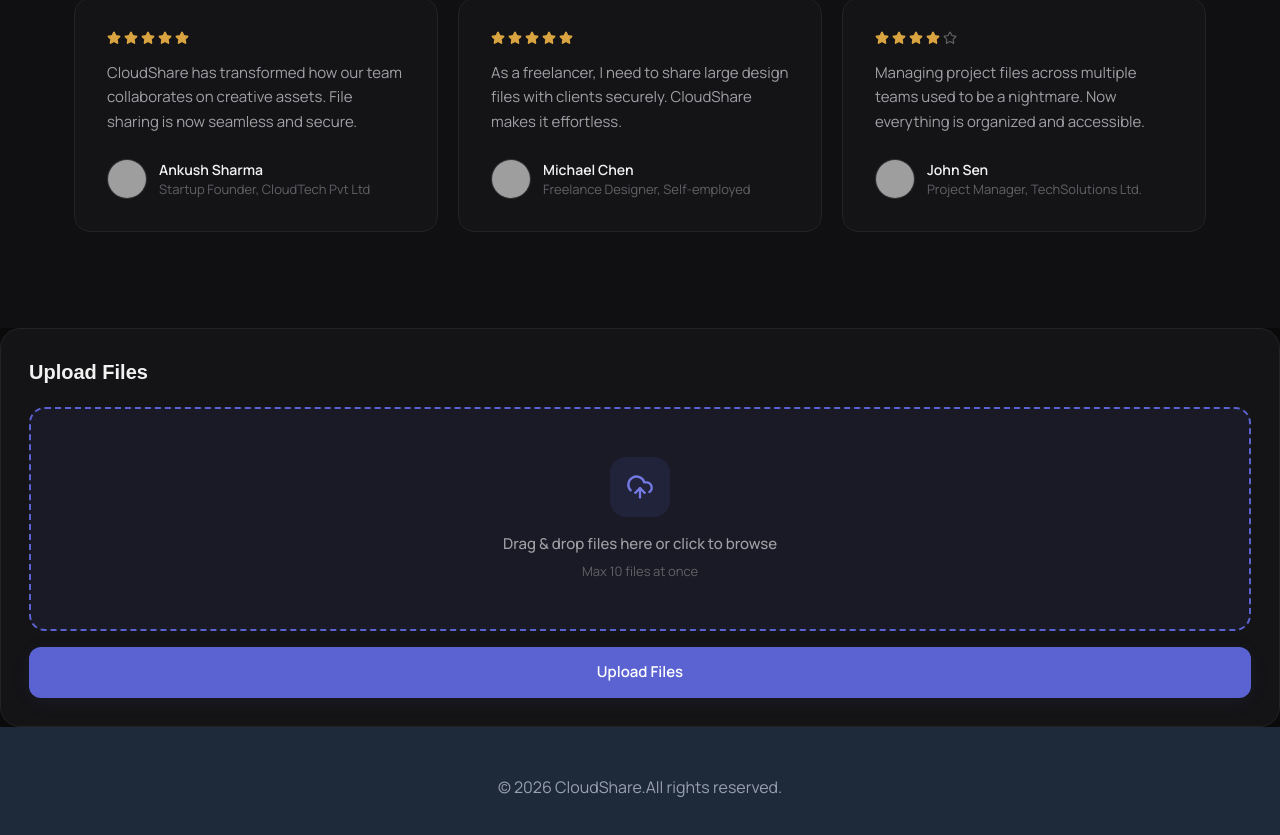
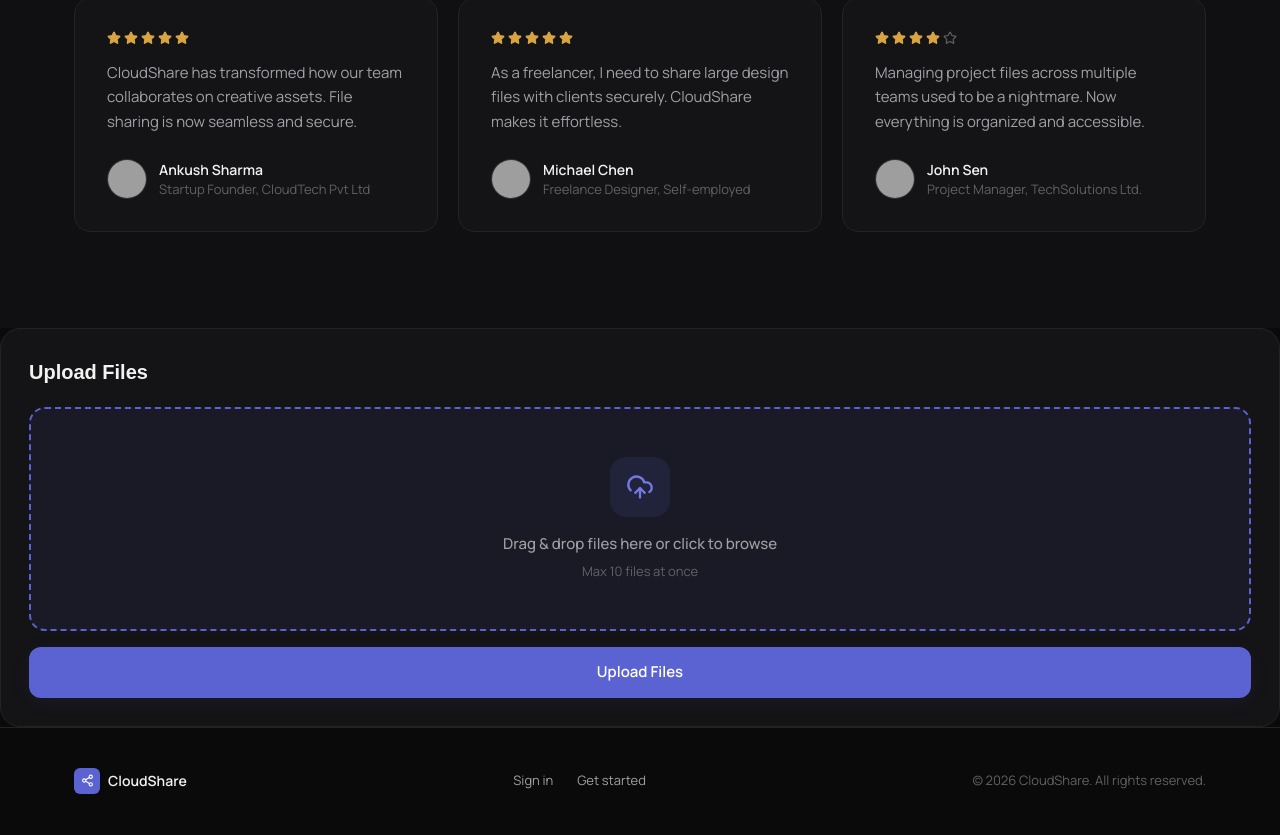
Before and after one commit to ankushsharma00869-sys/CloudShare, a React (Vite) app: page / in a window 1280 px wide. Shown: the part 3300-4135 px from the top of the page. Built offline with nearby package versions, Linux system fonts and the light colour scheme; grey boxes are pictures that could not be loaded.

Commit message:
Update FooterSection.jsx

```diff
--- a/src/component/landing/FooterSection.jsx
+++ b/src/component/landing/FooterSection.jsx
@@ -1,19 +1,27 @@
 import React from 'react'
+import { Share2Icon } from 'lucide-react';
+import { Link } from 'react-router-dom';
 
-const Footer = () => {
+const FooterSection = () => {
   return (
-    <footer className="bg-gray-800">
-    <div className="max-w-7xl mx-auto py-12 px-4 sm:px-6 lg:px-8">
-     <div className="text-center">
-      <p className="text-base text-gray-400">
-        &copy; 2026 CloudShare.All rights reserved.
-      </p>
-     </div>
+    <footer style={{ background: 'var(--bg-base)', borderTop: '1px solid var(--border)' }}>
+      <div style={{ maxWidth: '1180px', margin: '0 auto', padding: 'var(--space-10) 24px', display: 'flex', alignItems: 'center', justifyContent: 'space-between', flexWrap: 'wrap', gap: 'var(--space-4)' }}>
+        <div style={{ display: 'flex', alignItems: 'center', gap: 'var(--space-2)' }}>
+          <div style={{ width: '26px', height: '26px', borderRadius: 'var(--radius-sm)', background: 'var(--accent)', display: 'flex', alignItems: 'center', justifyContent: 'center' }}>
+            <Share2Icon size={13} color="#fff" />
+          </div>
+          <span style={{ fontSize: '14px', fontWeight: 600, color: 'var(--text-primary)' }}>CloudShare</span>
+        </div>
 
-    </div>
+        <div style={{ display: 'flex', gap: 'var(--space-6)' }}>
+          <Link to="/login" style={{ fontSize: '13px', color: 'var(--text-secondary)', textDecoration: 'none' }}>Sign in</Link>
+          <Link to="/register" style={{ fontSize: '13px', color: 'var(--text-secondary)', textDecoration: 'none' }}>Get started</Link>
+        </div>
 
-   </footer>
+        <p style={{ fontSize: '13px', color: 'var(--text-muted)', margin: 0 }}>&copy; 2026 CloudShare. All rights reserved.</p>
+      </div>
+    </footer>
   )
 }
 
-export default Footer;
+export default FooterSection;
```
